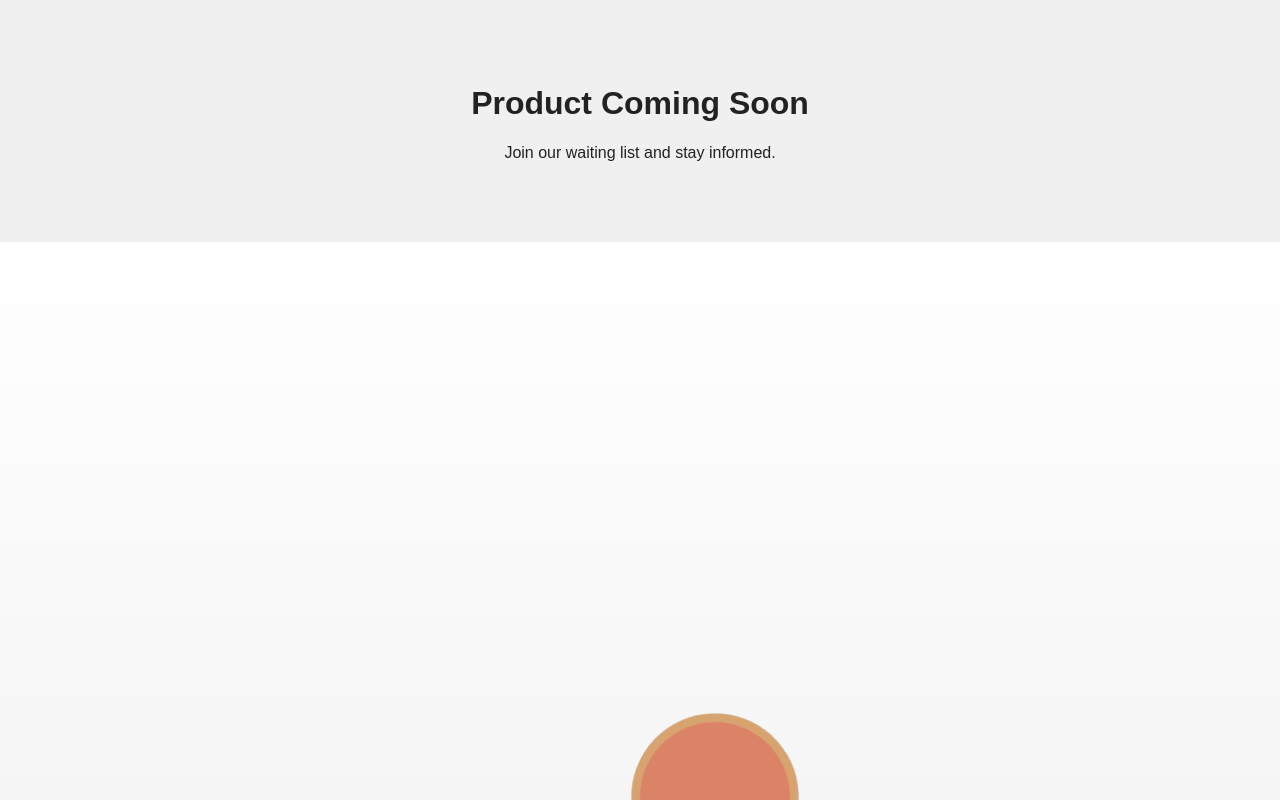
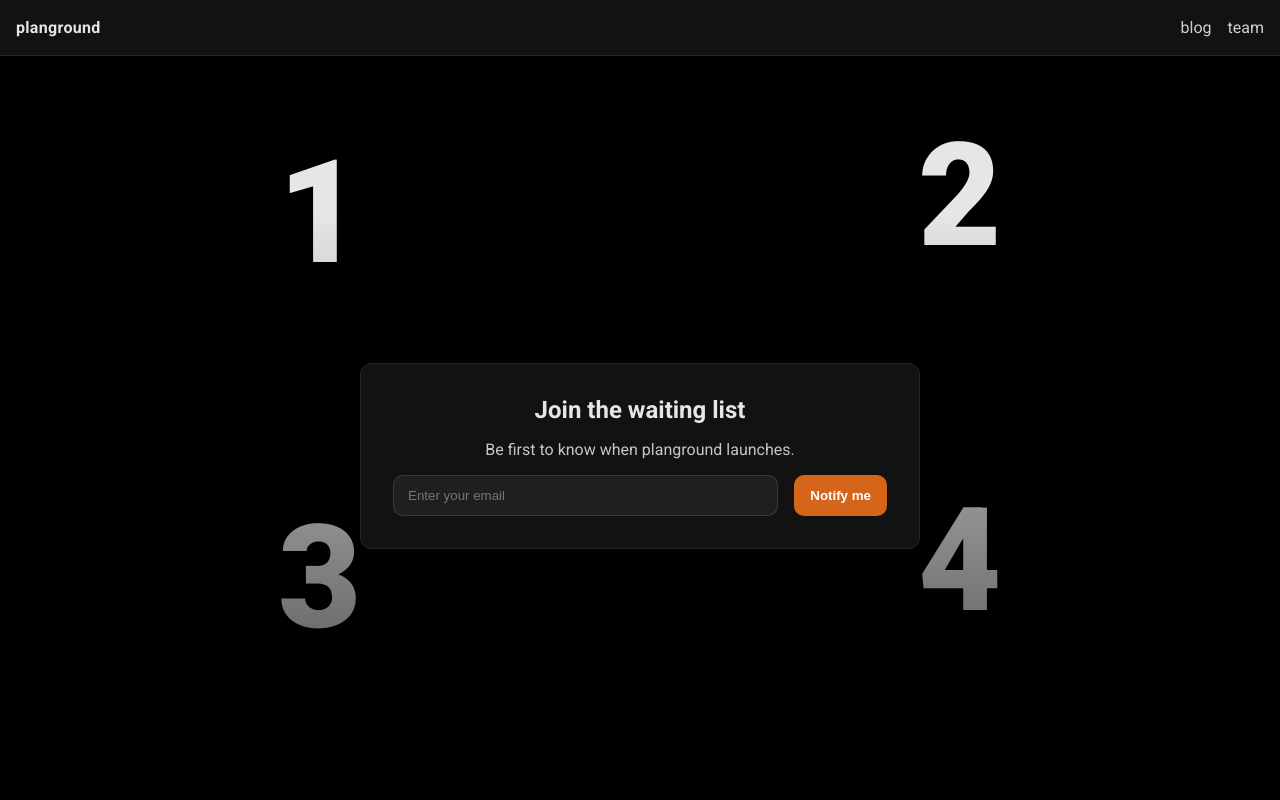
Before and after one commit to Mbodrov00/scroll-landing, a React (Vite) app: page / in a window 1280 px wide. Shown: the top 800 px of the page. Built offline with nearby package versions, Linux system fonts and the light colour scheme.

Commit message:
drafted header; added pages; drafted scrolling hint; drafted loading animation; I like this scrolling demo in 4 section better

```diff
--- a/src/App.jsx
+++ b/src/App.jsx
@@ -1,27 +1,28 @@
 import React from "react";
+import { NavLink, Routes, Route } from "react-router-dom";
 import ScrollAnimation from "./components/ScrollAnimation";
-import ContactForm from "./components/ContactForm";
-import BlogFeed from "./components/BlogFeed";
+import LoadingOverlay from "./components/LoadingOverlay";
+import Blog from "./pages/Blog";
+import Team from "./pages/Team";
+import "./styles/base.css";
+import "./styles/layout.css";
 
 export default function App() {
   return (
-    <div>
-      <header className="hero">
-        <h1>Product Coming Soon</h1>
-        <p>Join our waiting list and stay informed.</p>
+    <div className="page-offset">
+      <LoadingOverlay />
+      <header className="app-header">
+        <div className="brand">planground</div>
+        <nav className="nav">
+          <NavLink to="/blog">blog</NavLink>
+          <NavLink to="/team">team</NavLink>
+        </nav>
       </header>
-      <ScrollAnimation />
-      <section id="blog">
-        <h2>News & Updates</h2>
-        <BlogFeed />
-      </section>
-      <section id="contact">
-        <h2>Join the Waiting List</h2>
-        <ContactForm />
-      </section>
-      <footer className="footer">
-        <p>© 2025 ProductName</p>
-      </footer>
+      <Routes>
+        <Route path="/" element={<ScrollAnimation />} />
+        <Route path="/blog" element={<Blog />} />
+        <Route path="/team" element={<Team />} />
+      </Routes>
     </div>
   );
 }
--- /dev/null
+++ b/src/components/Clocks.css
@@ -0,0 +1,185 @@
+.scroll-outer {
+  position: relative;
+  height: 400vh;
+  background: #000;
+}
+
+.sticky-viewport {
+  position: sticky;
+  top: 0;
+  height: 100vh;
+  overflow: hidden;
+}
+
+.grid-2x2 {
+  position: absolute;
+  inset: 0;
+  display: grid;
+  grid-template-columns: 1fr 1fr;
+  grid-template-rows: 1fr 1fr;
+}
+
+.cell {
+  position: relative;
+  display: flex;
+  align-items: center;
+  justify-content: center;
+}
+
+.number {
+  font-size: clamp(64px, 18vmin, 280px);
+  line-height: 1;
+  font-weight: 800;
+  color: var(--color-text);
+  text-shadow: 0 8px 40px rgba(0, 0, 0, 0.5);
+  will-change: transform, opacity;
+}
+
+.cta-overlay {
+  position: absolute;
+  inset: 0;
+  display: flex;
+  align-items: center;
+  justify-content: center;
+  background: linear-gradient(180deg, rgba(0,0,0,0) 20%, rgba(0,0,0,0.6) 80%);
+  pointer-events: none;
+}
+
+.cta-card {
+  pointer-events: auto;
+  padding: var(--space-l);
+  background: rgba(30, 30, 30, 0.6);
+  border: 1px solid rgba(255,255,255,0.08);
+  border-radius: var(--radius-m);
+  -webkit-backdrop-filter: blur(var(--blur-strong));
+  backdrop-filter: blur(var(--blur-strong));
+  max-width: 560px;
+  width: min(92%, 560px);
+  text-align: center;
+}
+
+.cta-card h2 { margin: 0 0 var(--space-m); }
+.cta-card p { margin: 0 0 var(--space-m); opacity: 0.85; }
+
+.cta-form {
+  display: flex;
+  gap: var(--space-m);
+}
+
+.cta-form input[type="email"] {
+  flex: 1 1 auto;
+  padding: 12px 14px;
+  border-radius: 10px;
+  border: 1px solid rgba(255,255,255,0.12);
+  background: rgba(255,255,255,0.06);
+  color: var(--color-text);
+}
+
+.cta-form button {
+  padding: 12px 16px;
+  border-radius: 10px;
+  border: none;
+  background: var(--color-accent);
+  color: #fff;
+  font-weight: 600;
+  cursor: pointer;
+}
+
+/* Loading overlay */
+.loading-overlay {
+  position: fixed;
+  inset: 0;
+  z-index: 2000;
+  display: flex;
+  align-items: center;
+  justify-content: center;
+  background: var(--color-bg);
+}
+
+.spinner {
+  width: 80px;
+  height: 80px;
+  border-radius: 50%;
+  border: 6px solid rgba(255,255,255,0.15);
+  border-top-color: var(--color-accent);
+  animation: spin 1s linear infinite;
+}
+
+@keyframes spin {
+  to { transform: rotate(360deg); }
+}
+
+.star {
+  width: 120px;
+  height: 120px;
+  background: var(--color-accent);
+  clip-path: polygon(
+    50% 0%, 61% 35%, 98% 35%,
+    68% 57%, 79% 91%, 50% 70%,
+    21% 91%, 32% 57%, 2% 35%, 39% 35%
+  );
+  transform: scale(0.9);
+  animation: star-pop 0.6s ease forwards;
+}
+
+@keyframes star-pop {
+  0% { transform: scale(0.6); opacity: 0.6; }
+  100% { transform: scale(1); opacity: 1; }
+}
+
+.quarters {
+  position: absolute;
+  inset: 0;
+  display: grid;
+  grid-template-columns: 1fr 1fr;
+  grid-template-rows: 1fr 1fr;
+  gap: 0;
+  animation: quarters-flash 0.6s ease forwards;
+}
+
+.quarter { opacity: 0.9; }
+.q1 { background: rgba(255,255,255,0.05); }
+.q2 { background: rgba(255,255,255,0.07); }
+.q3 { background: rgba(255,255,255,0.05); }
+.q4 { background: rgba(255,255,255,0.07); }
+
+@keyframes quarters-flash {
+  0% { opacity: 0; }
+  100% { opacity: 1; }
+}
+
+/* Scroll hint */
+.scroll-hint-floating {
+  position: absolute;
+  left: 50%;
+  bottom: var(--space-l);
+  transform: translateX(-50%);
+  background: rgba(255,255,255,0.08);
+  border: 1px solid rgba(255,255,255,0.16);
+  border-radius: 999px;
+  -webkit-backdrop-filter: blur(var(--blur-strong));
+  backdrop-filter: blur(var(--blur-strong));
+  color: var(--color-text);
+  padding: 10px 16px;
+  font-size: 14px;
+  opacity: 0;
+  transition: opacity 0.3s ease;
+}
+
+.scroll-hint-floating.visible { opacity: 1; }
+
+.glass-header {
+  position: fixed;
+  top: 12px;
+  left: 50%;
+  transform: translateX(-50%);
+  z-index: 1000;
+  padding: 0.6rem 1rem;
+  color: #fff;
+  background: rgba(255, 255, 255, 0.08);
+  border: 1px solid rgba(255, 255, 255, 0.22);
+  border-radius: 12px;
+  -webkit-backdrop-filter: blur(20px) saturate(140%);
+  backdrop-filter: blur(20px) saturate(140%);
+  letter-spacing: 0.02em;
+}
--- /dev/null
+++ b/src/components/LoadingOverlay.jsx
@@ -0,0 +1,45 @@
+import React, { useEffect, useState } from "react";
+
+export default function LoadingOverlay() {
+  const [phase, setPhase] = useState("loading"); // loading → star → quarters → done
+
+  useEffect(() => {
+    const onLoaded = () => {
+      // Transition sequence
+      setPhase("star");
+      const t1 = setTimeout(() => setPhase("quarters"), 600);
+      const t2 = setTimeout(() => {
+        setPhase("done");
+        window.dispatchEvent(new Event("app-ready"));
+      }, 1200);
+      return () => {
+        clearTimeout(t1);
+        clearTimeout(t2);
+      };
+    };
+
+    if (document.readyState === "complete") {
+      onLoaded();
+    } else {
+      window.addEventListener("load", onLoaded, { once: true });
+    }
+    return () => window.removeEventListener("load", onLoaded);
+  }, []);
+
+  if (phase === "done") return null;
+
+  return (
+    <div className={`loading-overlay ${phase}`}>
+      {phase === "loading" && <div className="spinner" />}
+      {phase === "star" && <div className="star" />}
+      {phase === "quarters" && (
+        <div className="quarters">
+          <div className="quarter q1" />
+          <div className="quarter q2" />
+          <div className="quarter q3" />
+          <div className="quarter q4" />
+        </div>
+      )}
+    </div>
+  );
+}
--- a/src/components/ScrollAnimation.jsx
+++ b/src/components/ScrollAnimation.jsx
@@ -1,20 +1,82 @@
-import React, { useEffect, useRef } from "react";
+import React, { useRef } from "react";
 import { motion, useScroll, useTransform } from "framer-motion";
+import "./Clocks.css";
 
 export default function ScrollAnimation() {
-  const ref = useRef(null);
-  const { scrollYProgress } = useScroll({ target: ref, offset: ["start end", "end start"] });
-
-  // Example layered stop-motion-like transformations
-  const rotate = useTransform(scrollYProgress, [0, 1], [0, 360]);
-  const scale = useTransform(scrollYProgress, [0, 1], [1, 1.2]);
-  const opacity = useTransform(scrollYProgress, [0, 1], [1, 0]);
+  const outerRef = useRef(null);
+  const { scrollYProgress } = useScroll({ target: outerRef, offset: ["start start", "end end"] });
 
   return (
-    <section ref={ref} className="scroll-container">
-      <motion.div style={{ rotate, scale, opacity }} className="layer layer1" />
-      <motion.div style={{ rotate: rotate, scale: scale }} className="layer layer2" />
-      <motion.div style={{ rotate: rotate, opacity: opacity }} className="layer layer3" />
+    <section ref={outerRef} className="scroll-outer">
+      <div className="sticky-viewport">
+        <div className="grid-2x2">
+          {[0, 1, 2, 3].map((index) => {
+            const speeds = [1.0, 1.4, 1.8, 2.2];
+            const start = index * 0.12;
+            const end = start + 0.5;
+            const y = useTransform(scrollYProgress, [0, 1], [
+              `${30 * speeds[index]}%`,
+              `${-30 * speeds[index]}%`,
+            ]);
+            const opacity = useTransform(scrollYProgress, [0, start, end], [0, 0, 1]);
+            return (
+              <div className="cell" key={index}>
+                <motion.div className="number" style={{ y, opacity }}>
+                  {index + 1}
+                </motion.div>
+              </div>
+            );
+          })}
+        </div>
+        {/* End-of-scroll overlay */}
+        <motion.div
+          className="cta-overlay"
+          style={{ opacity: useTransform(scrollYProgress, [0.85, 1], [0, 1]) }}
+        >
+          <div className="cta-card">
+            <h2>Join the waiting list</h2>
+            <p>Be first to know when planground launches.</p>
+            <form className="cta-form" onSubmit={(e) => e.preventDefault()}>
+              <input type="email" placeholder="Enter your email" required />
+              <button type="submit">Notify me</button>
+            </form>
+          </div>
+        </motion.div>
+        <HintOnInactivity />
+      </div>
     </section>
   );
 }
+
+function HintOnInactivity() {
+  const hintRef = useRef(null);
+  React.useEffect(() => {
+    let timer;
+    const show = () => {
+      if (hintRef.current) hintRef.current.classList.add("visible");
+    };
+    const hide = () => {
+      if (hintRef.current) hintRef.current.classList.remove("visible");
+      window.removeEventListener("scroll", hide, { passive: true });
+      window.removeEventListener("wheel", hide, { passive: true });
+      window.removeEventListener("touchstart", hide, { passive: true });
+    };
+    const startTimer = () => {
+      clearTimeout(timer);
+      timer = setTimeout(show, 10000);
+      window.addEventListener("scroll", hide, { passive: true });
+      window.addEventListener("wheel", hide, { passive: true });
+      window.addEventListener("touchstart", hide, { passive: true });
+    };
+    const onReady = () => startTimer();
+    window.addEventListener("app-ready", onReady, { once: true });
+    return () => {
+      clearTimeout(timer);
+      window.removeEventListener("app-ready", onReady);
+      window.removeEventListener("scroll", hide);
+      window.removeEventListener("wheel", hide);
+      window.removeEventListener("touchstart", hide);
+    };
+  }, []);
+  return <div ref={hintRef} className="scroll-hint-floating">Scroll to explore the demo ↓</div>;
+}
--- a/src/main.jsx
+++ b/src/main.jsx
@@ -1,10 +1,13 @@
 import React from "react";
 import ReactDOM from "react-dom/client";
+import { BrowserRouter } from "react-router-dom";
 import App from "./App";
-import "./index.css";
+import "./styles/base.css";
 
 ReactDOM.createRoot(document.getElementById("root")).render(
   <React.StrictMode>
-    <App />
+    <BrowserRouter>
+      <App />
+    </BrowserRouter>
   </React.StrictMode>
 );
--- /dev/null
+++ b/src/pages/Blog.jsx
@@ -0,0 +1,11 @@
+import React from "react";
+import BlogFeed from "../components/BlogFeed";
+
+export default function Blog() {
+  return (
+    <main>
+      <h1>News & Updates</h1>
+      <BlogFeed />
+    </main>
+  );
+}
--- /dev/null
+++ b/src/pages/Team.jsx
@@ -0,0 +1,10 @@
+import React from "react";
+
+export default function Team() {
+  return (
+    <main>
+      <h1>Team</h1>
+      <p>Meet the people behind planground.</p>
+    </main>
+  );
+}
--- /dev/null
+++ b/src/styles/base.css
@@ -0,0 +1,23 @@
+@import './tokens.css';
+@import './fonts.css';
+
+* { box-sizing: border-box; }
+html, body, #root { height: 100%; }
+body {
+  margin: 0;
+  font-family: var(--font-sans);
+  background: var(--color-bg);
+  color: var(--color-text);
+}
+
+.visually-hidden {
+  position: absolute;
+  width: 1px;
+  height: 1px;
+  padding: 0;
+  margin: -1px;
+  overflow: hidden;
+  clip: rect(0, 0, 0, 0);
+  white-space: nowrap;
+  border: 0;
+}
--- /dev/null
+++ b/src/styles/fonts.css
@@ -0,0 +1,5 @@
+@import url("https://fonts.googleapis.com/css2?family=Roboto:wght@300;400;500;700;900&display=swap");
+
+:root {
+  --font-sans: 'Roboto', system-ui, -apple-system, Segoe UI, Roboto, Ubuntu, Cantarell, Noto Sans, "Helvetica Neue", Arial, "Apple Color Emoji", "Segoe UI Emoji";
+}
--- /dev/null
+++ b/src/styles/layout.css
@@ -0,0 +1,42 @@
+@import './tokens.css';
+
+.app-header {
+  position: fixed;
+  top: 0;
+  left: 0;
+  right: 0;
+  height: 56px;
+  z-index: 1000;
+  display: flex;
+  align-items: center;
+  justify-content: space-between;
+  padding: 0 var(--space-m);
+  background: rgba(20, 20, 20, 0.55);
+  border-bottom: 1px solid rgba(255, 255, 255, 0.08);
+  -webkit-backdrop-filter: blur(var(--blur-strong)) saturate(140%);
+  backdrop-filter: blur(var(--blur-strong)) saturate(140%);
+}
+
+.brand {
+  font-weight: 700;
+  letter-spacing: 0.02em;
+}
+
+.nav {
+  display: flex;
+  gap: var(--space-m);
+}
+
+.nav a {
+  color: var(--color-text);
+  text-decoration: none;
+  opacity: 0.9;
+}
+
+.nav a.active {
+  color: var(--color-accent);
+}
+
+.page-offset {
+  padding-top: 56px; /* header height */
+}
--- /dev/null
+++ b/src/styles/tokens.css
@@ -0,0 +1,12 @@
+:root {
+  --color-bg: #111111;            /* dark grey */
+  --color-text: #e6e6e6;          /* light grey */
+  --color-accent: #d4651a;        /* dark orange */
+
+  --space-s: 8px;
+  --space-m: 16px;
+  --space-l: 32px;
+
+  --radius-m: 12px;
+  --blur-strong: 20px;
+}
```
Also changed, not shown: package.json (+4 -3 lines), 1 other file (tests, documents, lock files or other folders).
